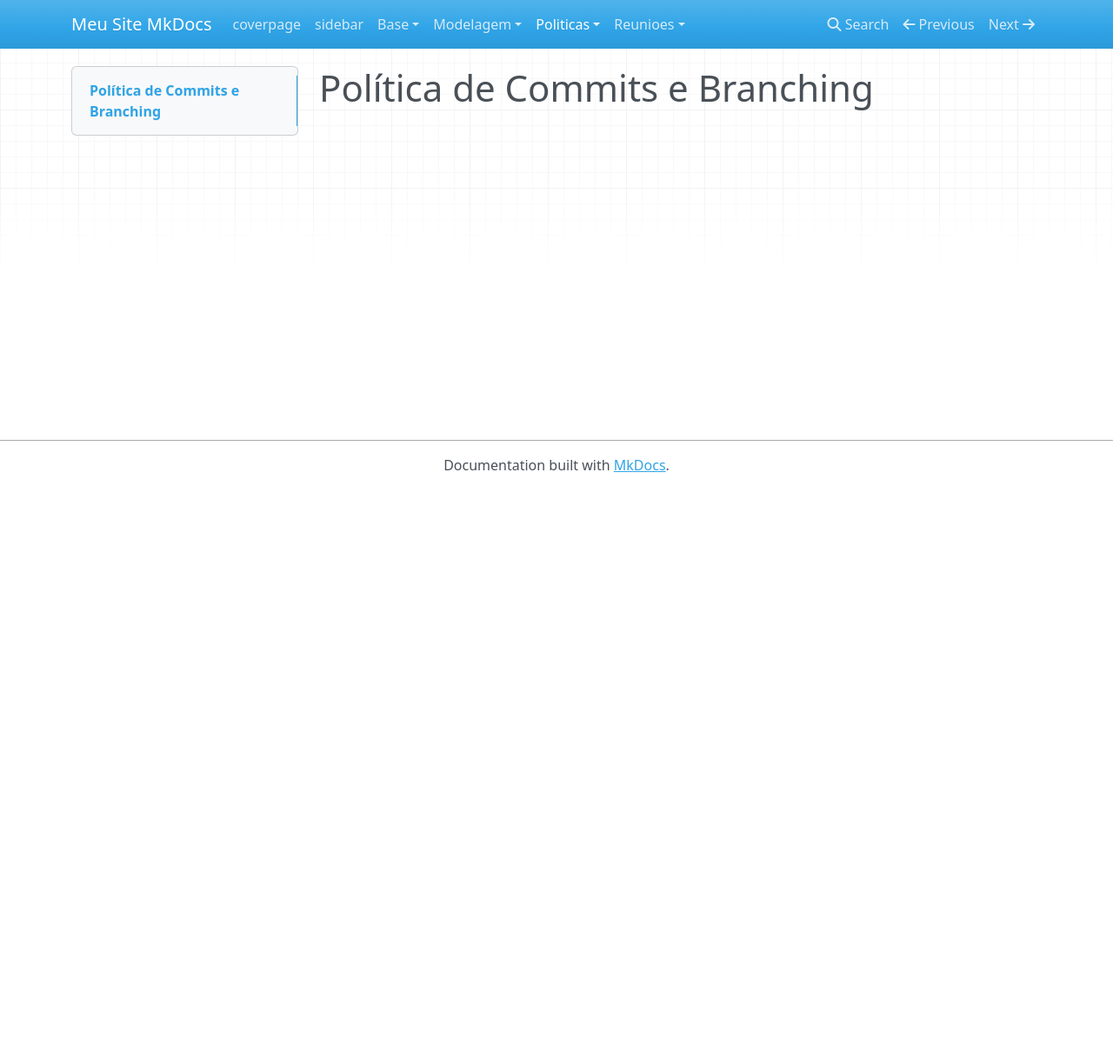
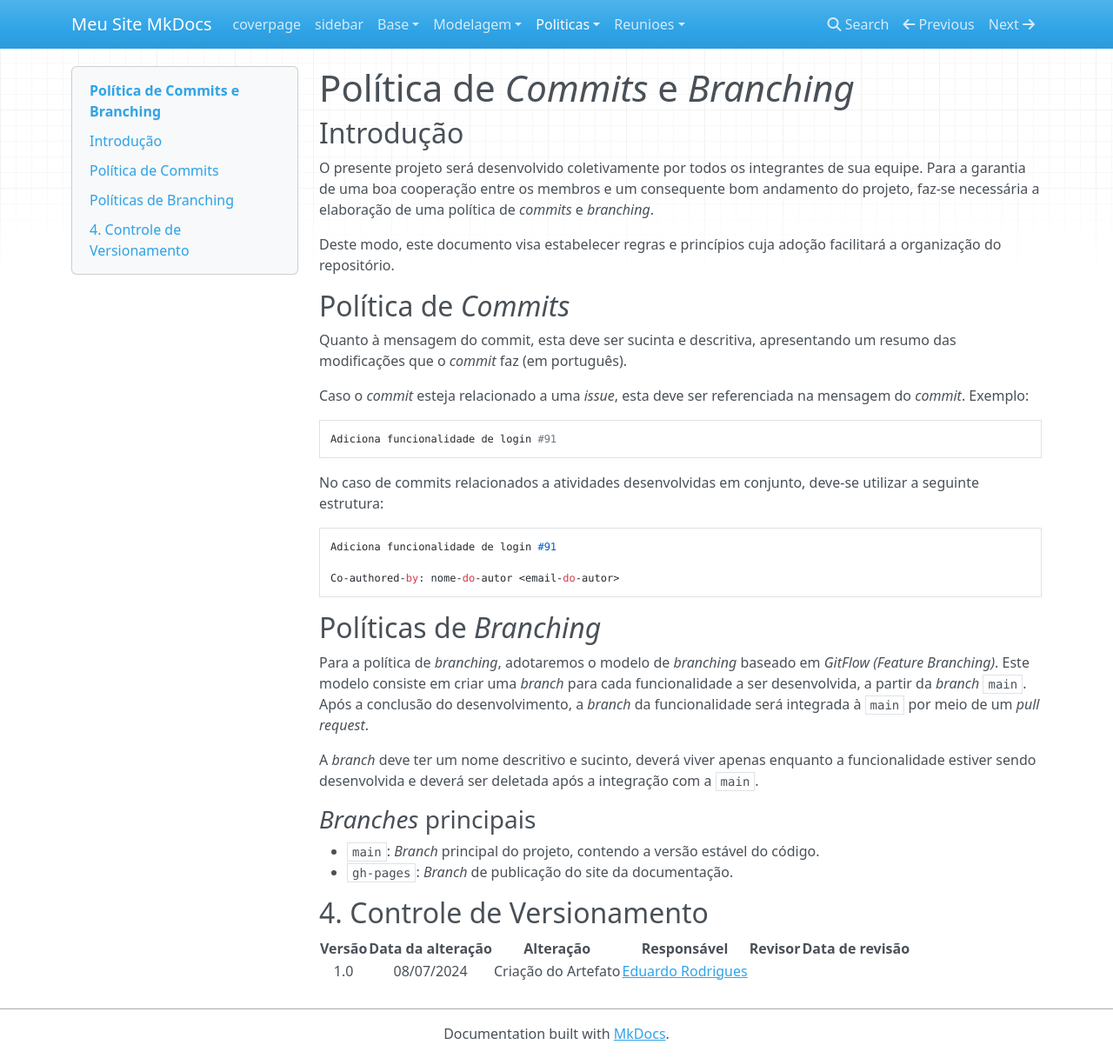
Before and after one commit to UnBArqDsw2024-1/2024.1_G8_UnBreja, an MkDocs documentation site: the page built from docs/Politicas/politica-commits.md, in a window 1280 px wide and 1217 px high. Shown: the whole window at 87% size. Built offline with MkDocs 1.6.1, drawn with Linux system fonts in a browser that asks for light colours; nearby versions of some CDN libraries.

Commit message:
política de commits

````diff
--- a/docs/Politicas/politica-commits.md
+++ b/docs/Politicas/politica-commits.md
@@ -1 +1,41 @@
-# Política de Commits e Branching
+# Política de *Commits* e *Branching*
+
+## Introdução
+
+O presente projeto será desenvolvido coletivamente por todos os integrantes de sua equipe. Para a garantia de uma boa cooperação entre os membros e um consequente bom andamento do projeto, faz-se necessária a elaboração de uma política de *commits* e *branching*.
+
+Deste modo, este documento visa estabelecer regras e princípios cuja adoção facilitará a organização do repositório.
+
+## Política de *Commits*
+
+Quanto à mensagem do commit, esta deve ser sucinta e descritiva, apresentando um resumo das modificações que o *commit* faz (em português).
+
+Caso o *commit* esteja relacionado a uma *issue*, esta deve ser referenciada na mensagem do *commit*.
+Exemplo:
+```
+Adiciona funcionalidade de login #91
+```
+
+No caso de commits relacionados a atividades desenvolvidas em conjunto, deve-se utilizar a seguinte estrutura:
+```
+Adiciona funcionalidade de login #91
+
+Co-authored-by: nome-do-autor <email-do-autor>
+```
+
+## Políticas de *Branching*
+
+Para a política de *branching*, adotaremos o modelo de *branching* baseado em *GitFlow (Feature Branching)*. Este modelo consiste em criar uma *branch* para cada funcionalidade a ser desenvolvida, a partir da *branch* `main`. Após a conclusão do desenvolvimento, a *branch* da funcionalidade será integrada à `main` por meio de um *pull request*.
+
+A *branch* deve ter um nome descritivo e sucinto, deverá viver apenas enquanto a funcionalidade estiver sendo desenvolvida e deverá ser deletada após a integração com a `main`.
+
+### *Branches* principais
+
+- `main`: *Branch* principal do projeto, contendo a versão estável do código.
+- `gh-pages`: *Branch* de publicação do site da documentação.
+
+## 4. Controle de Versionamento
+
+| Versão | Data da alteração |      Alteração      |                       Responsável                       | Revisor | Data de revisão |
+| :----: | :---------------: | :-----------------: | :-----------------------------------------------------: | :-----: | :-------------: |
+|  1.0   |    08/07/2024     | Criação do Artefato | [Eduardo Rodrigues](https://github.com/Eduardo-RFarias) |         |                 |
````
